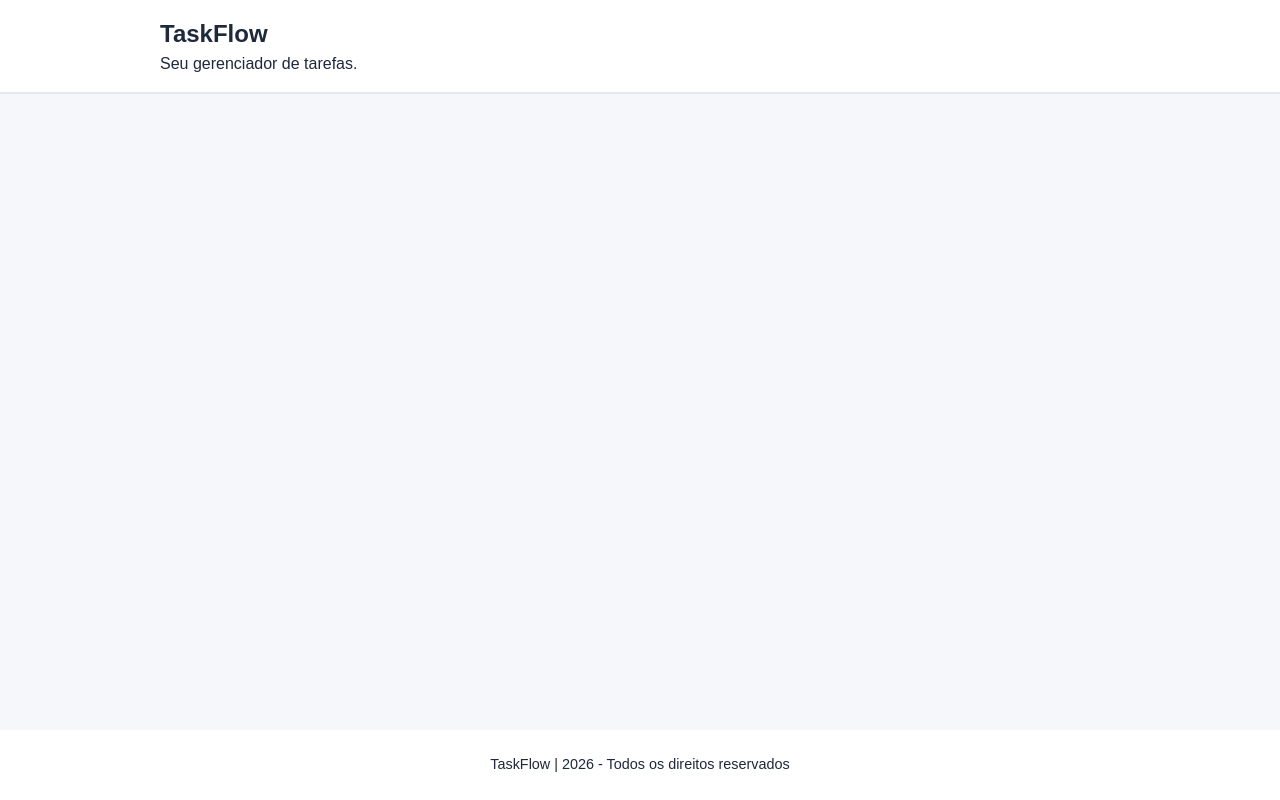
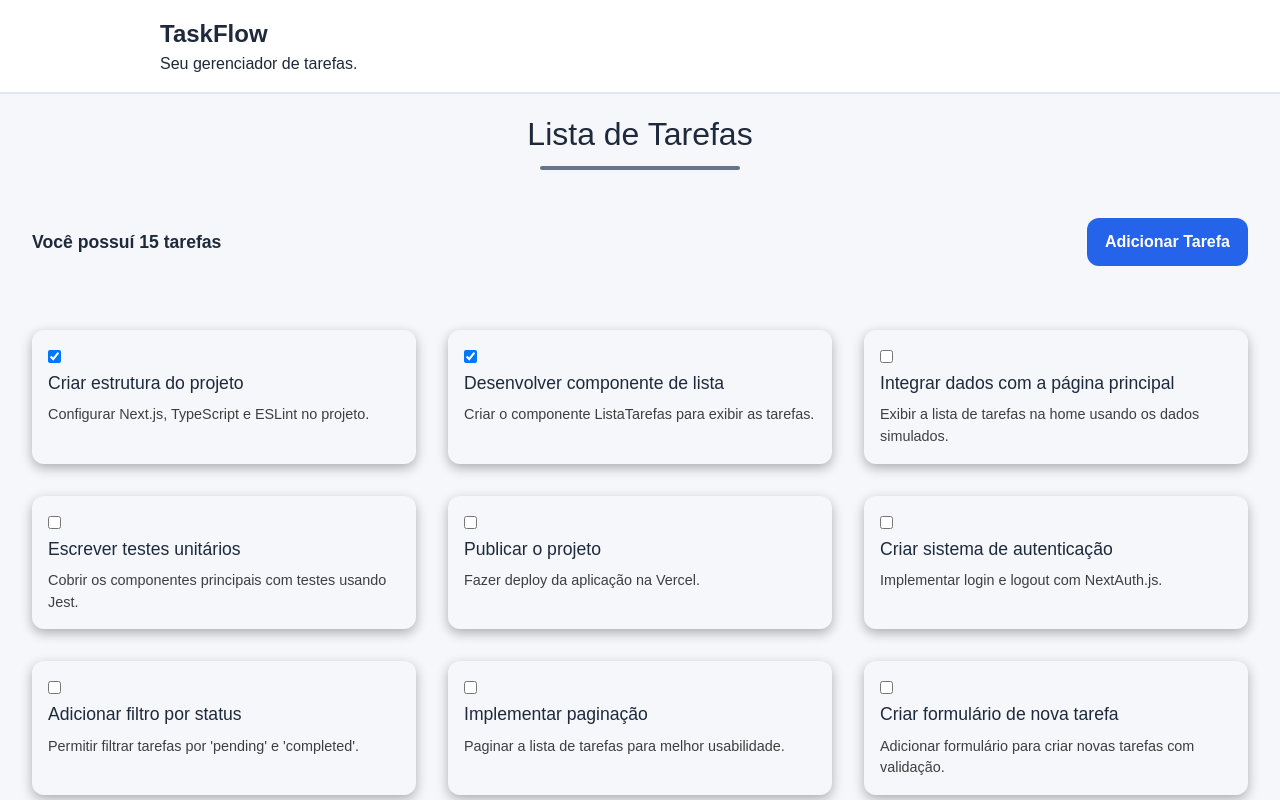
Before and after one commit to annesilv4/nextjs-task-manager, a Next.js app: page / in a window 1280 px wide. Shown: the top 800 px of the page. Built offline with nearby package versions, Linux system fonts and the light colour scheme.

Commit message:
implementa a página inicial com a lista de tarefas, incluindo componentes Title e Grid

```diff
--- a/src/app/page.tsx
+++ b/src/app/page.tsx
@@ -1,6 +1,14 @@
-export default function Home() {
+import { getTarefas } from "@/data/tarefas";
+import Title from "./components/Title";
+import Grid from "./components/Grid";
+
+export default async function Home() {
+  const tasks = await getTarefas();
+
   return (
     <>
+      <Title title="Lista de Tarefas" />
+      <Grid tarefas={tasks} />
     </>
   );
 }
```
